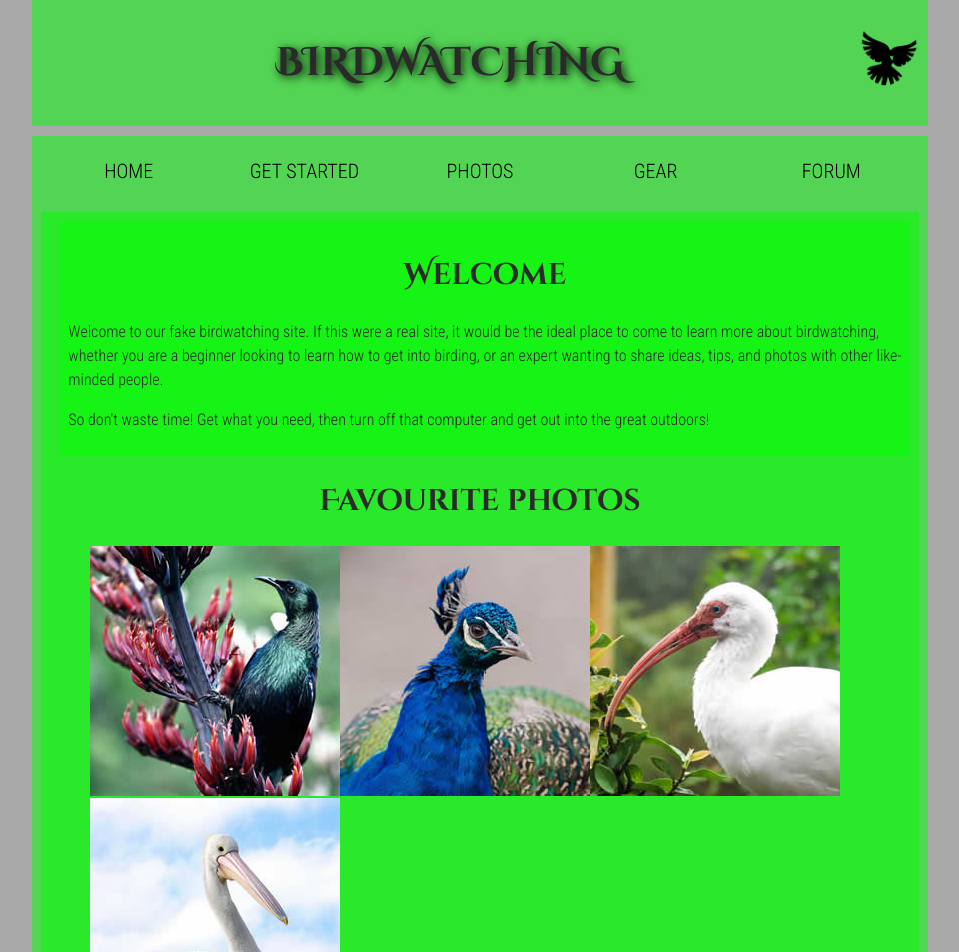
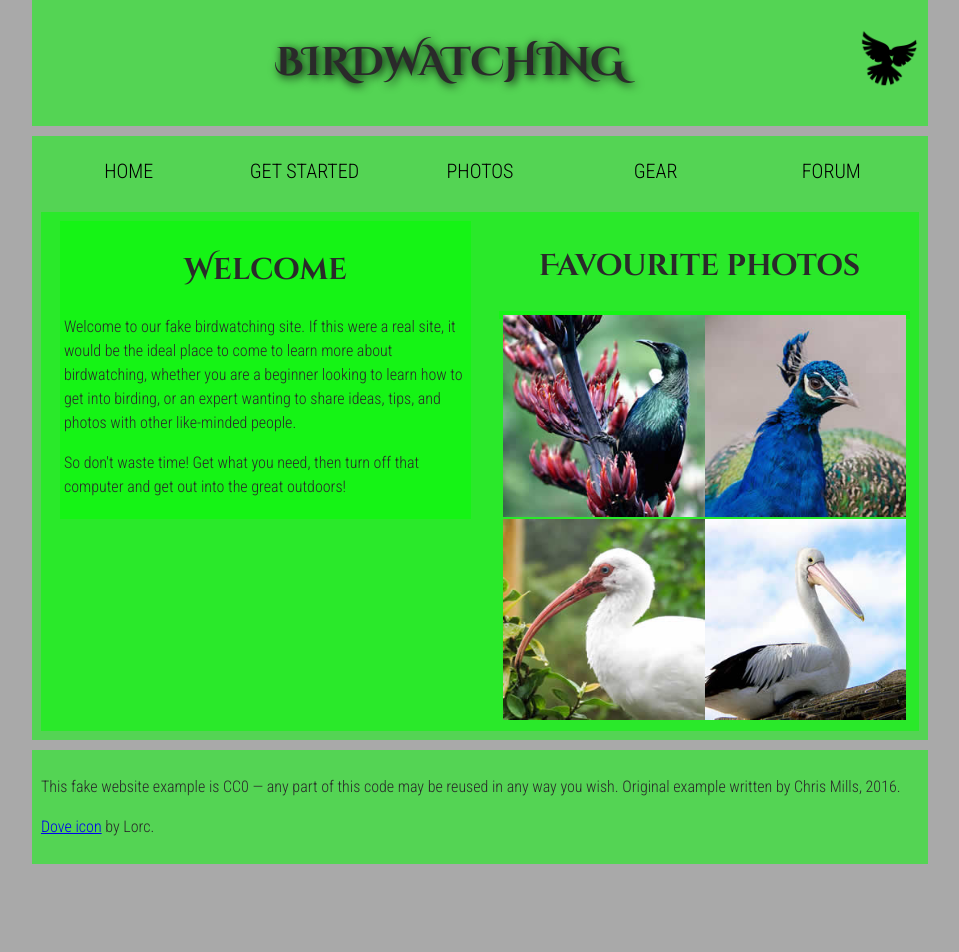
Before and after one commit to akimas1846/webDev-3Hw, a React (Vite) app: page / in a window 1280 px wide. Shown: the top 952 px of the page, without its empty margins (160-1119 px from the left). After the commit the page ends 864 px from the top, so only its background shows below. Built offline with nearby package versions, Linux system fonts and the light colour scheme.

Commit message:
change image and Main

```diff
--- a/src/components/Image.jsx
+++ b/src/components/Image.jsx
@@ -1,6 +1,6 @@
 export default function Image() {
   return (
-    <figure>
+    <aside>
       <a href="favorite-1.jpg"><img src="public/favorite-1_th.jpg"
         alt="Small black bird, black claws, long black slender beak, links to larger version of the image"/></a>
       <a href="favorite-2.jpg"><img src="public/favorite-2_th.jpg"
@@ -9,6 +9,6 @@ export default function Image() {
         alt="Top half of a large bird with white plumage, very long curved narrow light colored break, links to larger version of the image"/></a>
       <a href="favorite-4.jpg"><img src="public/favorite-4_th.jpg"
         alt="Large bird, mostly white plumage with black plumage on back and rear, long straight white beak, links to larger version of the image"/></a>
-    </figure>
+    </aside>
   );
 }
--- a/src/components/Main.jsx
+++ b/src/components/Main.jsx
@@ -6,8 +6,12 @@ export default function Main() {
     <main>
       <section className="section">
         <div className="container">
-            <WelcomeText />
-            <Gallery />
+          <WelcomeText />
+        </div>
+      </section>
+      <section className="section">
+        <div className="container">
+          <Gallery />
         </div>
       </section>
     </main>
```
